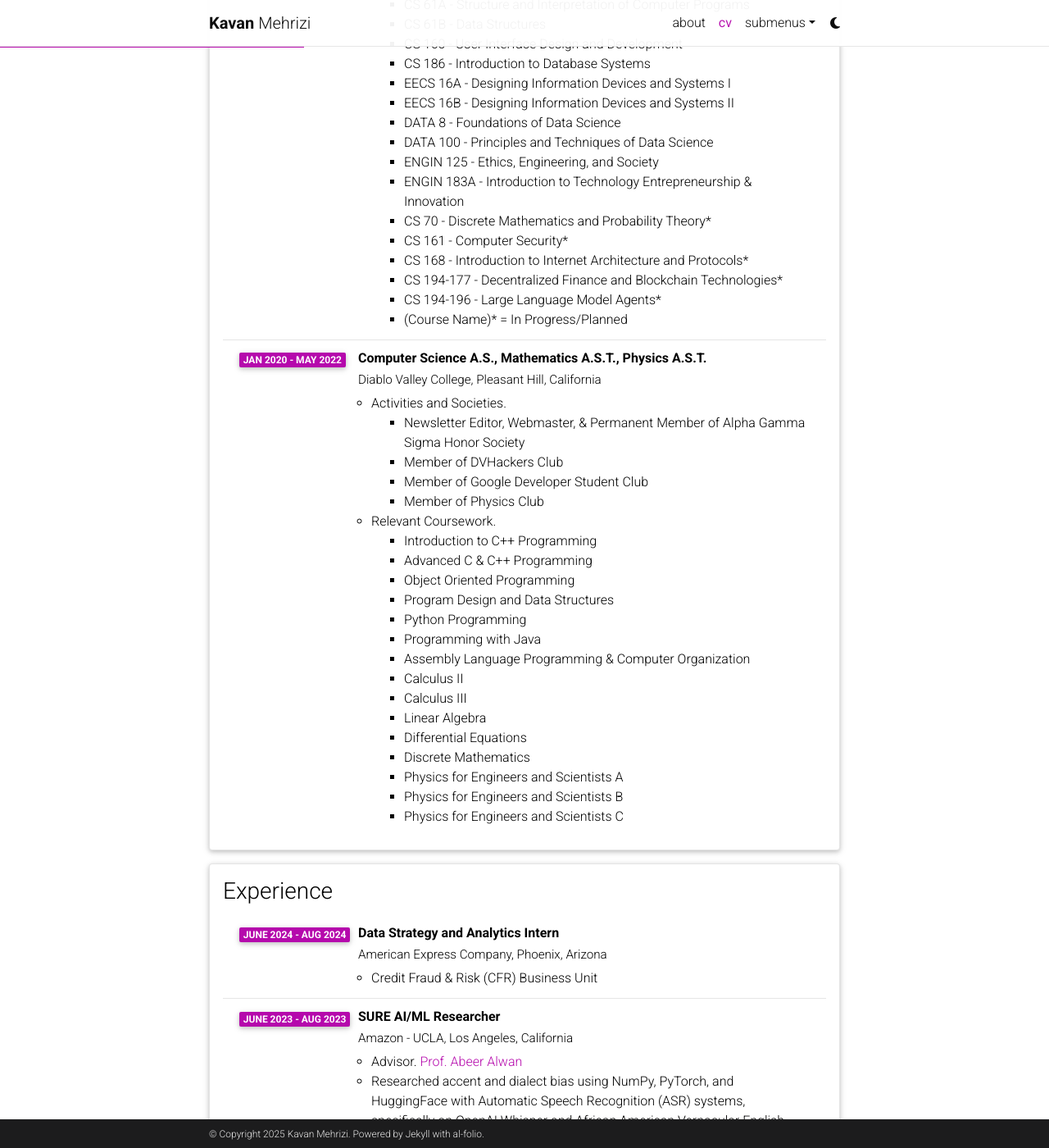
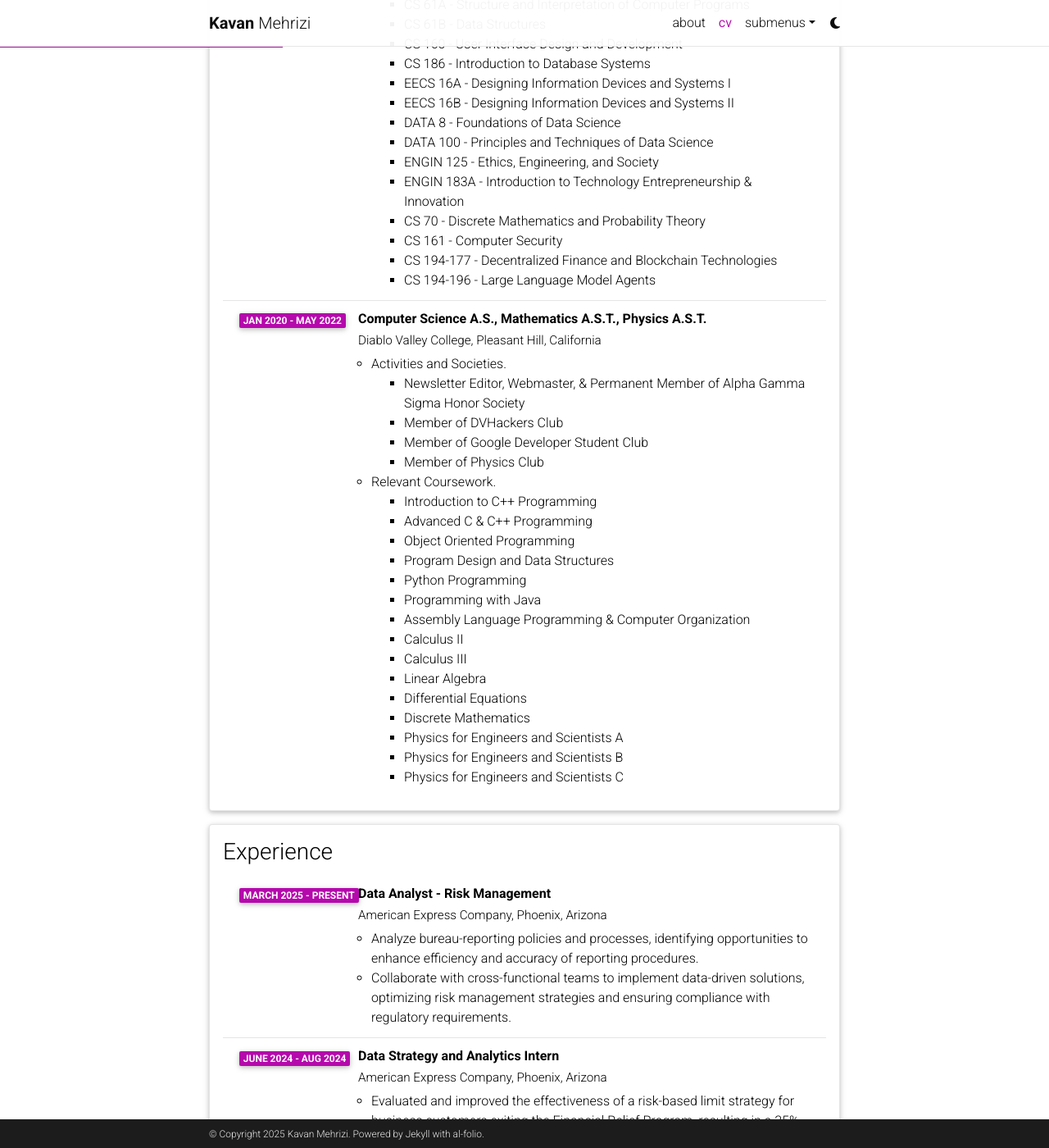
Before and after one commit to KavanMehrizi/kavanmehrizi.github.io, a Jekyll site: the page built from _pages/cv.md, in a window 1280 px wide and 1400 px high, scrolled down 775 px. Shown: the whole window at 82% size. Built offline with Jekyll 4.4.1, drawn with Linux system fonts in a browser that asks for light colours; full-size pictures stand in for the smaller copies a plugin makes; comment, search, counter and statistics services are not loaded; a style sheet for code colours, icons or effects is not loaded; some of the changed text lies outside the part shown.

Commit message:
updating

```diff
--- a/_data/cv.yml
+++ b/_data/cv.yml
@@ -15,7 +15,7 @@
   contents:
     - title: Electrical Engineering and Computer Sciences B.S.
       institution: University of California, Berkeley, California
-      year: Aug 2022 - Present
+      year: Aug 2022 - December 2024
       description:
         - title: Activities and Societies.
           contents:
@@ -37,13 +37,11 @@
             - DATA 100 - Principles and Techniques of Data Science
             - ENGIN 125 - Ethics, Engineering, and Society
             - ENGIN 183A - Introduction to Technology Entrepreneurship & Innovation
-            - CS 70 - Discrete Mathematics and Probability Theory*
-            - CS 161 - Computer Security*
-            - CS 168 - Introduction to Internet Architecture and Protocols*
-            - CS 194-177 - Decentralized Finance and Blockchain Technologies*
-            - CS 194-196 - Large Language Model Agents*
+            - CS 70 - Discrete Mathematics and Probability Theory
+            - CS 161 - Computer Security
+            - CS 194-177 - Decentralized Finance and Blockchain Technologies
+            - CS 194-196 - Large Language Model Agents
 
-            - (Course Name)* = In Progress/Planned
     - title: Computer Science A.S., Mathematics A.S.T., Physics A.S.T.
       institution: Diablo Valley College, Pleasant Hill, California
       year: Jan 2020 - May 2022
@@ -75,11 +73,17 @@
 - title: Experience
   type: time_table
   contents:
+    - title: Data Analyst - Risk Management
+      institution: American Express Company, Phoenix, Arizona
+      year: March 2025 - Present
+      description:
+        - Analyze bureau-reporting policies and processes, identifying opportunities to enhance efficiency and accuracy of reporting procedures.
+        - Collaborate with cross-functional teams to implement data-driven solutions, optimizing risk management strategies and ensuring compliance with regulatory requirements.
     - title: Data Strategy and Analytics Intern
       institution: American Express Company, Phoenix, Arizona
       year: June 2024 - Aug 2024
       description:
-        - Credit Fraud & Risk (CFR) Business Unit
+        - Evaluated and improved the effectiveness of a risk-based limit strategy for business customers exiting the Financial Relief Program, resulting in a 35% increase in spend enablement while maintaining a low delinquency rate.
     - title: SURE AI/ML Researcher
       institution: Amazon - UCLA, Los Angeles, California
       year: June 2023 - Aug 2023
```
Also changed, not shown: _pages/about.md (+3 -6 lines), 2 other files.
